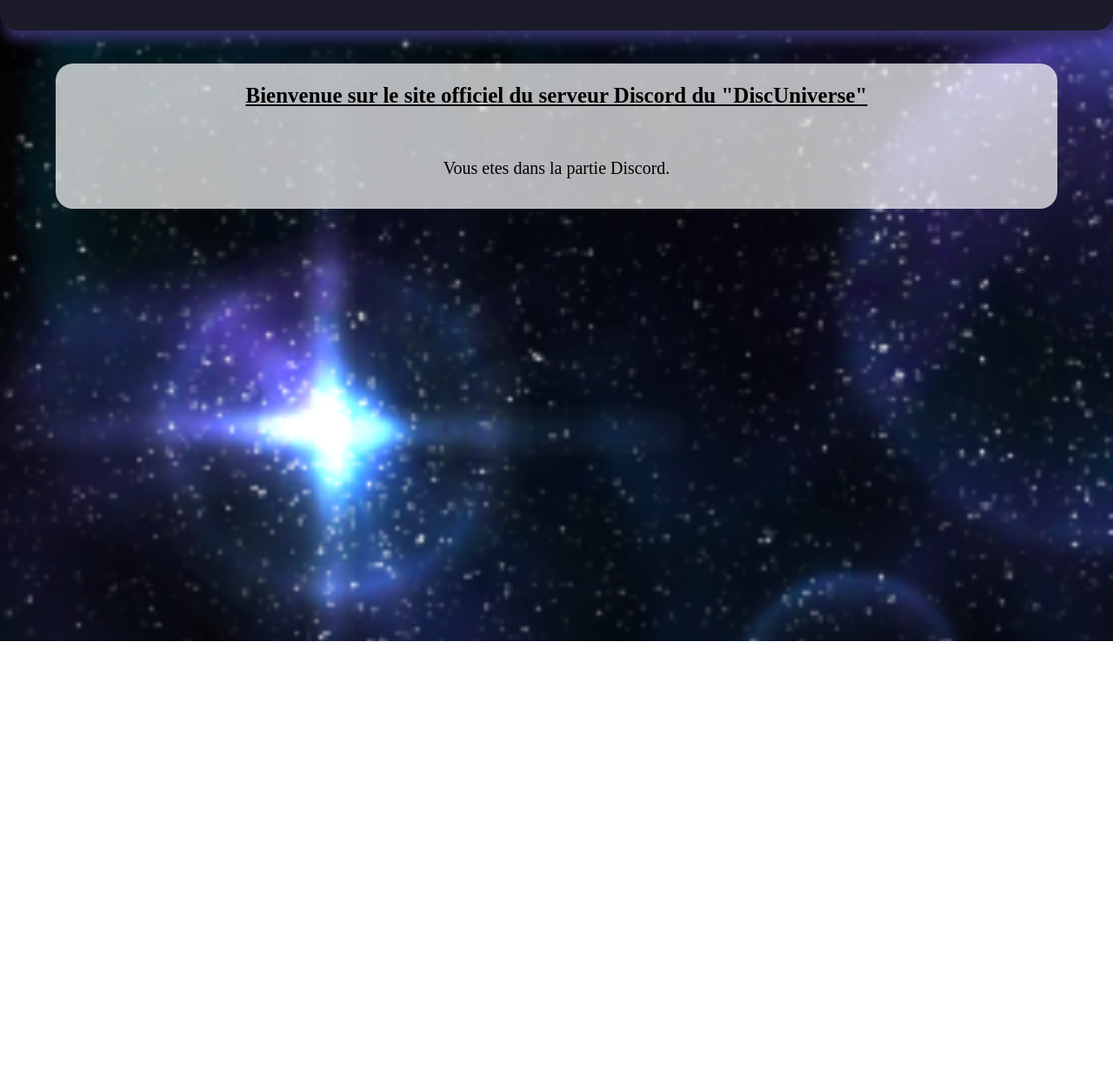
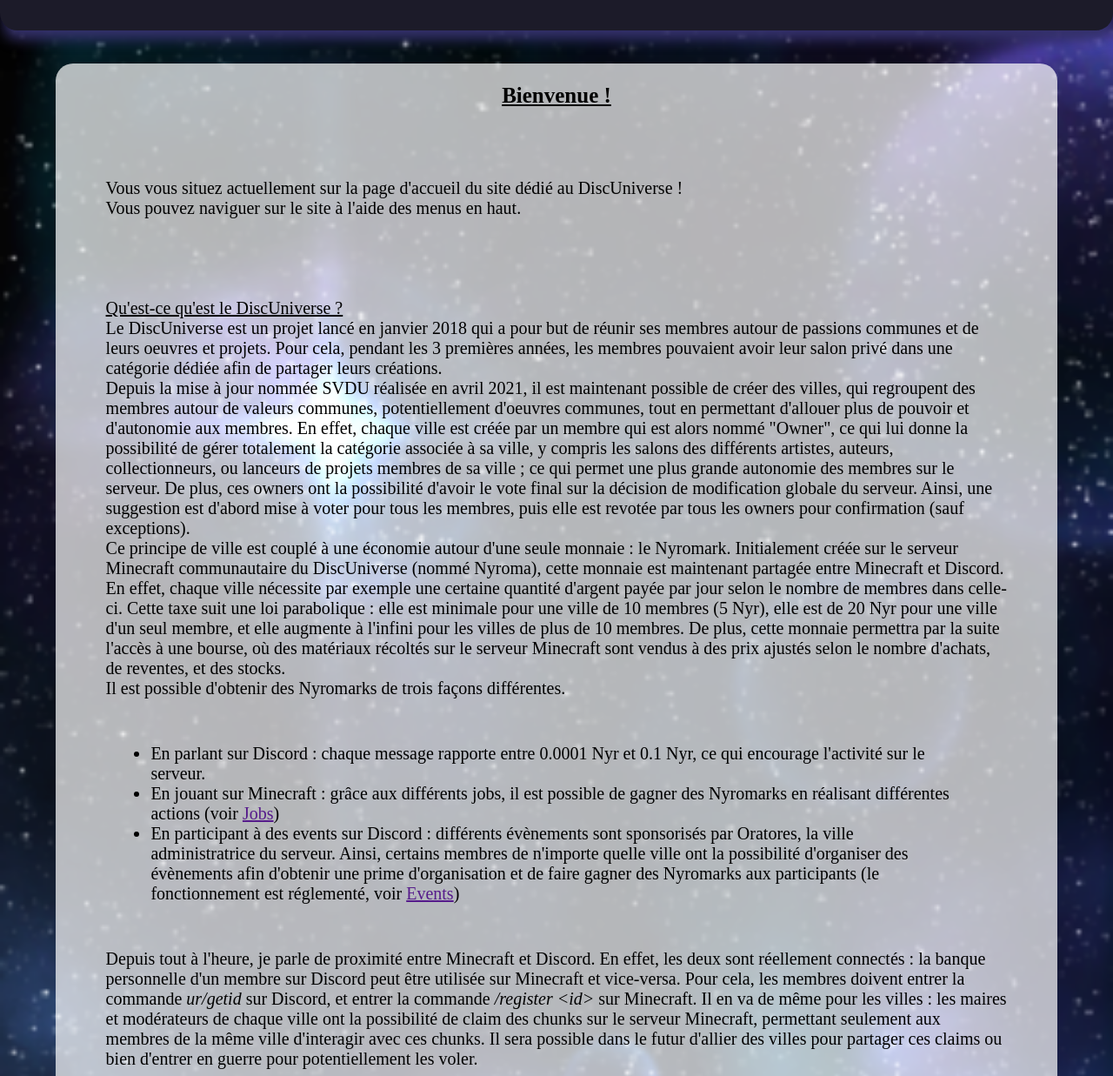
Before and after one commit to LoukasLecourt/site-du, a plain HTML site: page du.html in a window 1280 px wide. Shown: the part 63-1300 px from the top of the page at 87% size. Before the commit the page ends 800 px from the top, so only its background shows below. Drawn offline with Linux system fonts and the light colour scheme.

Commit message:
Ajout miniature Changement taille police Ajout italique / underline non center (ita et tu2) Ajout explications DiscUni (du.html)

```diff
--- a/assets/css/du.css
+++ b/assets/css/du.css
@@ -105,18 +105,28 @@
 }
 .body #text .text {
     color: black;
-    font-size: 14px;
+    font-size: 12px;
     text-align: center;
     margin-bottom: 2%;
     font-weight: bold;
     text-decoration: underline;
     padding: 3%;
 }
+
+.body .tu2 {
+    text-decoration: underline;
+}
+
+.body .ita {
+    font-style: italic;
+}
+
+
 .body .desc {
     color: black;
     padding: 3%;
     font-size: 12px;
-    text-align: center;
+    margin: 2%;
 }
 
 @media only screen and (min-width:800px){
--- a/du.html
+++ b/du.html
@@ -5,6 +5,7 @@
         <meta name="robots" content="noindex, nofollow">
         <meta name="description" content=""/>
         <title>DiscUniverse</title>
+        <link rel="icon" href="assets/images/minia.png">
         <link rel="stylesheet" type="text/css" media="screen" href="assets/css/du.css" />
     </head>
     <body>
@@ -20,9 +21,47 @@
 
         <section class="body">
             <div id="text">
-                <h1 class="text">Bienvenue sur le site officiel du serveur Discord du "DiscUniverse"</h1>
+                <h1 class="text">Bienvenue !</h1>
             </div>
-            <section class="desc">Vous etes dans la partie Discord.</section>
+            <section class="desc">Vous vous situez actuellement sur la page d'accueil du site dédié au DiscUniverse ! <br/>
+                Vous pouvez naviguer sur le site à l'aide des menus en haut.<br/>
+            </section>
+
+            <section class="desc">
+                <span class="tu2">Qu'est-ce qu'est le DiscUniverse ?</span><br/>
+                Le DiscUniverse est un projet lancé en janvier 2018 qui a pour but de réunir ses membres autour de passions communes et
+                de leurs oeuvres et projets. Pour cela, pendant les 3 premières années, les membres pouvaient avoir leur salon privé
+                dans une catégorie dédiée afin de partager leurs créations.<br/>
+                Depuis la mise à jour nommée SVDU réalisée en avril 2021, il est maintenant possible de créer des villes, qui regroupent des membres
+                autour de valeurs communes, potentiellement d'oeuvres communes, tout en permettant d'allouer plus de pouvoir et d'autonomie aux membres.
+                En effet, chaque ville est créée par un membre qui est alors nommé "Owner", ce qui lui donne la possibilité de gérer totalement
+                la catégorie associée à sa ville, y compris les salons des différents artistes, auteurs, collectionneurs,
+                ou lanceurs de projets membres de sa ville &#59; ce qui permet une plus grande autonomie des membres sur le serveur. De plus,
+                ces owners ont la possibilité d'avoir le vote final sur la décision de modification globale du serveur. Ainsi, une suggestion
+                est d'abord mise à voter pour tous les membres, puis elle est revotée par tous les owners pour confirmation (sauf exceptions).<br/>
+                Ce principe de ville est couplé à une économie autour d'une seule monnaie : le Nyromark. Initialement créée sur le serveur Minecraft
+                communautaire du DiscUniverse (nommé Nyroma), cette monnaie est maintenant partagée entre Minecraft et Discord. En effet, chaque ville
+                nécessite par exemple une certaine quantité d'argent payée par jour selon le nombre de membres dans celle-ci. Cette taxe suit une
+                loi parabolique : elle est minimale pour une ville de 10 membres (5 Nyr), elle est de 20 Nyr pour une ville d'un seul membre, et elle augmente à l'infini
+                pour les villes de plus de 10 membres. De plus, cette monnaie permettra par la suite l'accès à une bourse, où des matériaux
+                récoltés sur le serveur Minecraft sont vendus à des prix ajustés selon le nombre d'achats, de reventes, et des stocks.<br/>
+                Il est possible d'obtenir des Nyromarks de trois façons différentes.
+                <ul class="desc">
+                    <li>En parlant sur Discord : chaque message rapporte entre 0.0001 Nyr et 0.1 Nyr, ce qui encourage l'activité sur le serveur.</li>
+                    <li>En jouant sur Minecraft : grâce aux différents jobs, il est possible de gagner des Nyromarks en réalisant différentes actions (voir <a href="">Jobs</a>)</li>
+                    <li>En participant à des events sur Discord : différents évènements sont sponsorisés par Oratores, la ville administratrice du serveur. Ainsi, certains membres
+                    de n'importe quelle ville ont la possibilité d'organiser des évènements afin d'obtenir une prime d'organisation et de faire gagner des Nyromarks aux participants
+                    (le fonctionnement est réglementé, voir <a href="">Events</a>)</li>
+                </ul>
+                Depuis tout à l'heure, je parle de proximité entre Minecraft et Discord. En effet, les deux sont réellement connectés : la banque personnelle d'un membre sur Discord
+                peut être utilisée sur Minecraft et vice-versa. Pour cela, les membres doivent entrer la commande <span class="ita">ur/getid</span> sur Discord, et entrer la commande <span class="ita">/register &#60;id&#62;</span>
+                sur Minecraft. Il en va de même pour les villes : les maires et modérateurs de chaque ville ont la possibilité de claim des chunks sur le serveur Minecraft, permettant
+                seulement aux membres de la même ville d'interagir avec ces chunks. Il sera possible dans le futur d'allier des villes pour partager ces claims ou bien d'entrer en guerre pour potentiellement les voler.
+                <br/>
+                <br/>
+                En bref, le DiscUniverse cherche à faire graviter ses membres autour de passions communes, parfois au sein de villes, afin de réunir une communauté qui
+                regorge de diversité et de talents qui ne méritent pas de rester dans l'ombre.
+            </section>
 
         </section>
 
```
Also changed, not shown: index.html (+4 -3 lines).
